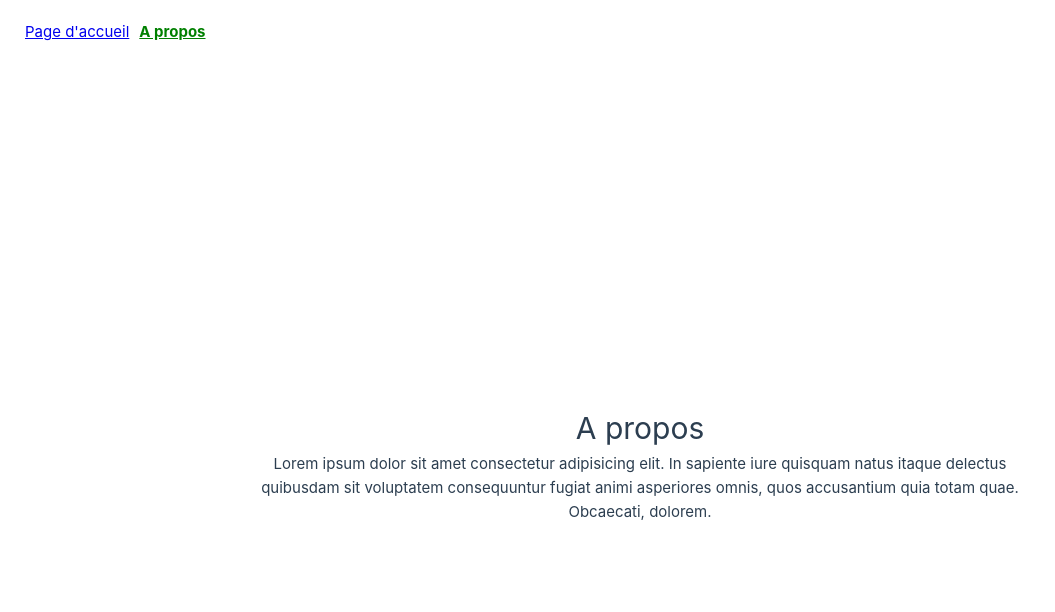
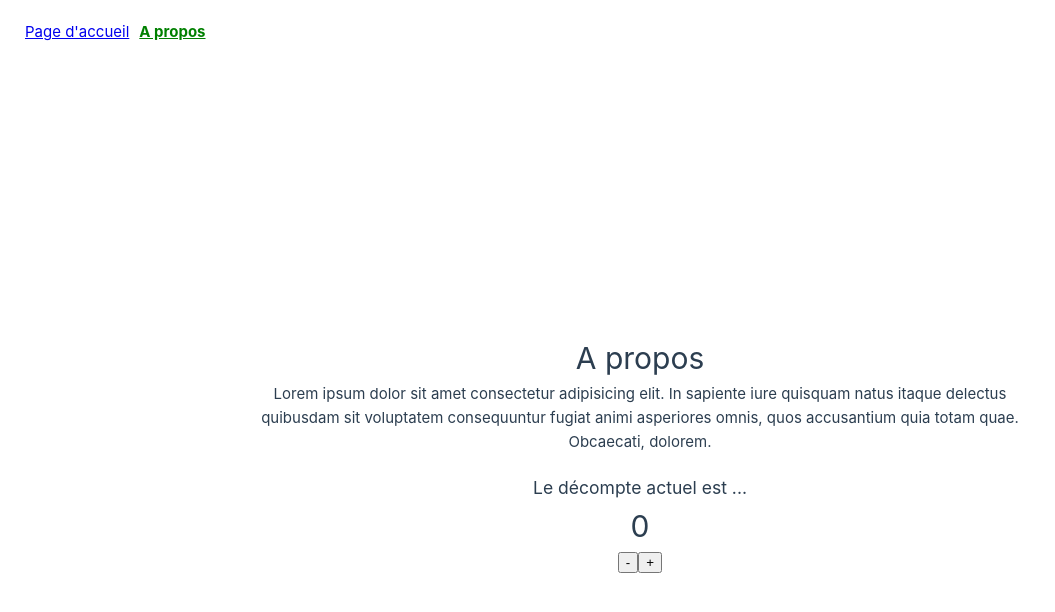
Before and after one commit to EdouardYu/Learning, a Vue app: page /about in a window 1280 px wide. Shown: the top 612 px of the page, without its empty margins (0-1055 px from the left). Built offline with nearby package versions, Linux system fonts and the light colour scheme.

Commit message:
adding counter

```diff
--- a/src/views/AboutView.vue
+++ b/src/views/AboutView.vue
@@ -1,3 +1,9 @@
+<script setup>
+import { ref } from 'vue';
+
+const count = ref(0);
+</script>
+
 <template>
     <main class="container">
         <h1>A propos</h1>
@@ -7,6 +13,12 @@
             voluptatem consequuntur fugiat animi asperiores omnis,
             quos accusantium quia totam quae. Obcaecati, dolorem.
         </p>
+        <div>
+            <h3>Le décompte actuel est ...</h3>
+            <h1>{{ count }}</h1>
+            <button  @click="count--">-</button>
+            <button @click="count++">+</button>
+        </div>
     </main>
 </template>
 
@@ -14,4 +26,17 @@
 p {
     text-align: center;
 }
+
+main {
+    width: 100vw;
+    height: 100vh;
+    display: flex;
+    justify-content: center;
+    align-items: center;
+}
+
+div {
+    padding: 20px;
+    text-align: center;
+}
 </style>
--- a/src/views/HomeView.vue
+++ b/src/views/HomeView.vue
@@ -5,6 +5,8 @@ import { ref, watch, onMounted } from 'vue';
 L'attribut "ref" remplace dans Vue, le getElementById qui est déconseillé car cela crée des problèmes de performances.
 Il permet de référencer un élément ou un élément enfant du DOM dans l'instance Vue de manière plus efficace.
 On pourra sélectionner l'élément DOM; c'est un attribut en lecture seule et renvoie un objet.
+Elle permet également de garder l'état de la variable comme une instance et ainsi pouvoir manipuler la variable.
+Ex : const count = 0; on pourra faire un count++; sans le "ref" c'est imposible.
 */
 //"watch" permet de déclencher une fonction chaque fois qu'une propriété réactive change.
 /*
```
